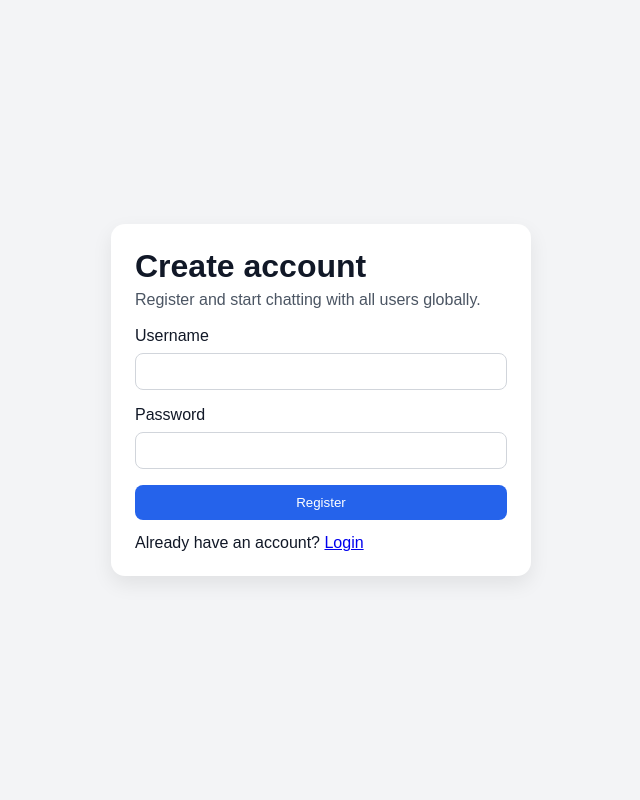
After one commit to tejas49167-ui/h20, a Flask app: page /register in a window 1280 px wide. The commit adds this page. Shown: the whole page, without its empty margins (319-959 px from the left). Run offline with Flask 3, Linux system fonts and the light colour scheme.

Commit message:
Build authenticated global message app with Flask

```diff
--- a/app.py
+++ b/app.py
@@ -1,61 +1,160 @@
-from flask import Flask, render_template, request, jsonify
-import requests
-import os
+from datetime import datetime
+import sqlite3
+from flask import Flask, g, redirect, render_template, request, session, url_for, flash
+from werkzeug.security import check_password_hash, generate_password_hash
+
+app = Flask(__name__)
+app.config["SECRET_KEY"] = "change-this-secret-key"
+DATABASE = "chat.db"
 
 
-app = Flask(__name__)
+def get_db():
+    if "db" not in g:
+        g.db = sqlite3.connect(DATABASE)
+        g.db.row_factory = sqlite3.Row
+    return g.db
 
-API_KEY = os.getenv("GROQ_API_KEY")
+
+@app.teardown_appcontext
+def close_db(error):
+    db = g.pop("db", None)
+    if db is not None:
+        db.close()
+
+
+def init_db():
+    db = get_db()
+    db.executescript(
+        """
+        CREATE TABLE IF NOT EXISTS users (
+            id INTEGER PRIMARY KEY AUTOINCREMENT,
+            username TEXT UNIQUE NOT NULL,
+            password_hash TEXT NOT NULL,
+            created_at TEXT NOT NULL
+        );
+
+        CREATE TABLE IF NOT EXISTS messages (
+            id INTEGER PRIMARY KEY AUTOINCREMENT,
+            user_id INTEGER NOT NULL,
+            content TEXT NOT NULL,
+            created_at TEXT NOT NULL,
+            FOREIGN KEY(user_id) REFERENCES users(id)
+        );
+        """
+    )
+    db.commit()
+
+
+@app.before_request
+def ensure_db_initialized():
+    init_db()
+
+
+def current_user():
+    user_id = session.get("user_id")
+    if not user_id:
+        return None
+
+    db = get_db()
+    return db.execute("SELECT id, username FROM users WHERE id = ?", (user_id,)).fetchone()
+
 
 @app.route("/")
 def home():
-    return render_template("index.html")
+    if current_user() is None:
+        return redirect(url_for("login"))
+    return redirect(url_for("chat_room"))
 
 
-@app.route("/chat", methods=["POST"])
-def chat():
-    user_message = request.json["message"].lower()
-    u = user_message.split()
+@app.route("/register", methods=["GET", "POST"])
+def register():
+    if request.method == "POST":
+        username = request.form.get("username", "").strip().lower()
+        password = request.form.get("password", "")
 
-    print("User typed:", user_message)
-    if "girl" in u or "gf" in u :
-        return jsonify({"reply": "I'm harshith(gay)"})
-    elif "ai" in u or "chatgpt" in u or "gemini" in u or "build" in u :
-        return jsonify({"reply": "\nI'm not any any ai model like anything \nI'm Harshith\n"})
-    elif "lowde" in u or "gandu" in u or "nkn" in u or "nmn" in u :
-        return jsonify({"reply": "No bad words"})
-    elif "where" in u :
-        return jsonify({"reply":"bumi mele akashad keligia \n"})
-    elif "what" in u :
-        return jsonify({"reply": "\nI'm Harshith\nfor your question it's gods wish"})
-    elif "hi" in u :
-        return jsonify({"reply": "\nHelu\n"})
-    elif "how" in u :
-        return jsonify({"reply": "\nI'm Fine how are you ?"})
-    elif "friend" in u:
-        return jsonify({"reply": "\nNan friends yalaru but some are\n1.Modi\n2.elon musk\n"})
-    elif "name" in u or "who" in u:
-        return jsonify({"reply": "It's me Harshith"})
+        if len(username) < 3:
+            flash("Username must be at least 3 characters.")
+            return render_template("register.html")
+        if len(password) < 6:
+            flash("Password must be at least 6 characters.")
+            return render_template("register.html")
+
+        db = get_db()
+        existing_user = db.execute("SELECT id FROM users WHERE username = ?", (username,)).fetchone()
+        if existing_user:
+            flash("Username already exists. Please choose another one.")
+            return render_template("register.html")
+
+        db.execute(
+            "INSERT INTO users (username, password_hash, created_at) VALUES (?, ?, ?)",
+            (username, generate_password_hash(password), datetime.utcnow().isoformat()),
+        )
+        db.commit()
+        flash("Registration successful. Please log in.")
+        return redirect(url_for("login"))
+
+    return render_template("register.html")
 
 
+@app.route("/login", methods=["GET", "POST"])
+def login():
+    if request.method == "POST":
+        username = request.form.get("username", "").strip().lower()
+        password = request.form.get("password", "")
 
-    response = requests.post(
-        "https://api.groq.com/openai/v1/chat/completions",
-        headers={
-            "Authorization": f"Bearer {API_KEY}",
-            "Content-Type": "application/json"
-        },
-        json={
-            "model": "llama-3.1-8b-instant",
-            "messages": [
-                {"role": "user", "content": user_message}
-            ]
-        }
-    )
+        db = get_db()
+        user = db.execute(
+            "SELECT id, username, password_hash FROM users WHERE username = ?", (username,)
+        ).fetchone()
 
-    reply = response.json()["choices"][0]["message"]["content"]
+        if user is None or not check_password_hash(user["password_hash"], password):
+            flash("Invalid username or password.")
+            return render_template("login.html")
 
-    return jsonify({"reply": reply})
+        session["user_id"] = user["id"]
+        flash(f"Welcome, {user['username']}!")
+        return redirect(url_for("chat_room"))
+
+    return render_template("login.html")
+
+
+@app.route("/logout")
+def logout():
+    session.clear()
+    flash("You have been logged out.")
+    return redirect(url_for("login"))
+
+
+@app.route("/chat", methods=["GET", "POST"])
+def chat_room():
+    user = current_user()
+    if user is None:
+        return redirect(url_for("login"))
+
+    db = get_db()
+
+    if request.method == "POST":
+        content = request.form.get("message", "").strip()
+        if content:
+            db.execute(
+                "INSERT INTO messages (user_id, content, created_at) VALUES (?, ?, ?)",
+                (user["id"], content[:500], datetime.utcnow().isoformat()),
+            )
+            db.commit()
+        return redirect(url_for("chat_room"))
+
+    messages = db.execute(
+        """
+        SELECT messages.content, messages.created_at, users.username
+        FROM messages
+        JOIN users ON users.id = messages.user_id
+        ORDER BY messages.id DESC
+        LIMIT 100
+        """
+    ).fetchall()
+
+    return render_template("chat.html", user=user, messages=reversed(messages))
+
+
 if __name__ == "__main__":
-    port = int(os.environ.get("PORT", 10000))
-    app.run(host="0.0.0.0", port=port)
+    app.run(host="0.0.0.0", port=10000, debug=True)
--- a/requirements.txt
+++ b/requirements.txt
@@ -1,3 +1,2 @@
 flask
-requests
 gunicorn
--- a/static/style.css
+++ b/static/style.css
@@ -1,124 +1,135 @@
-
 * {
+  box-sizing: border-box;
   margin: 0;
   padding: 0;
-  box-sizing: border-box;
-  font-family: -apple-system, BlinkMacSystemFont, "Helvetica Neue", Arial, sans-serif;
+  font-family: Arial, sans-serif;
 }
 
+body {
+  background: #f3f4f6;
+  color: #111827;
+}
 
-body {
-  height: 100vh;
-  background: #f5f5f7;
+.page {
+  min-height: 100vh;
   display: flex;
   justify-content: center;
   align-items: center;
+  padding: 24px;
 }
 
+.card {
+  width: 100%;
+  max-width: 760px;
+  background: #fff;
+  border-radius: 14px;
+  box-shadow: 0 8px 20px rgba(0, 0, 0, 0.08);
+  padding: 24px;
+}
 
-.chat-container {
-  width: 95%;
+.auth-card {
   max-width: 420px;
-  height: 85vh;
-  background: white;
-  border-radius: 28px;
-  box-shadow: 0 25px 50px rgba(0, 0, 0, 0.08);
+}
+
+h1 {
+  margin-bottom: 6px;
+}
+
+.subtext {
+  margin-bottom: 18px;
+  color: #4b5563;
+}
+
+.auth-form {
   display: flex;
   flex-direction: column;
-  overflow: hidden;
+  gap: 8px;
 }
 
+input {
+  width: 100%;
+  padding: 10px 12px;
+  border: 1px solid #d1d5db;
+  border-radius: 8px;
+  margin-bottom: 8px;
+}
 
-.header {
+button, .logout {
+  border: none;
+  background: #2563eb;
+  color: #fff;
+  padding: 10px 14px;
+  border-radius: 8px;
+  cursor: pointer;
+  text-decoration: none;
+  display: inline-block;
+}
+
+.switch {
+  margin-top: 14px;
+}
+
+.flash-stack {
+  position: fixed;
+  top: 16px;
+  right: 16px;
+  display: flex;
+  flex-direction: column;
+  gap: 8px;
+}
+
+.flash {
+  background: #111827;
+  color: #fff;
+  padding: 10px 12px;
+  border-radius: 8px;
+}
+
+.chat-shell {
+  max-width: 840px;
+}
+
+.chat-header {
+  display: flex;
+  justify-content: space-between;
+  align-items: center;
+  gap: 16px;
+  margin-bottom: 14px;
+}
+
+.message-form {
+  display: flex;
+  gap: 10px;
+  margin-bottom: 16px;
+}
+
+.messages {
+  max-height: 60vh;
+  overflow-y: auto;
+  border: 1px solid #e5e7eb;
+  border-radius: 10px;
+  padding: 12px;
+  background: #fafafa;
+}
+
+.message-item {
+  padding: 10px;
+  border-radius: 8px;
+  border: 1px solid #e5e7eb;
+  background: #fff;
+  margin-bottom: 8px;
+}
+
+.message-item .meta {
+  display: flex;
+  justify-content: space-between;
+  font-size: 12px;
+  color: #6b7280;
+  margin-bottom: 6px;
+}
+
+.empty {
+  color: #6b7280;
   text-align: center;
   padding: 18px;
-  font-size: 20px;
-  font-weight: 600;
-  border-bottom: 1px solid #eee;
-  color: #1d1d1f;
 }
-
-
-#chat {
-  flex: 1;
-  padding: 16px;
-  overflow-y: auto;
-  display: flex;
-  flex-direction: column;
-  gap: 12px;
-}
-
-.user, .ai {
-  max-width: 80%;
-  padding: 14px 18px;
-  border-radius: 20px;
-  font-size: 16px;
-  line-height: 1.5;
-  word-wrap: break-word;
-}
-
-
-.user {
-  align-self: flex-end;
-  background: #0071e3;
-  color: white;
-  border-bottom-right-radius: 6px;
-}
-
-.ai {
-  align-self: flex-start;
-  background: #e9e9eb;
-  color: #1d1d1f;
-  border-bottom-left-radius: 6px;
-}
-
-
-.input-area {
-  display: flex;
-  padding: 14px;
-  border-top: 1px solid #eee;
-  background: white;
-}
-
-
-input {
-  flex: 1;
-  padding: 12px;
-  border-radius: 20px;
-  border: 1px solid #ccc;
-  font-size: 16px;
-  outline: none;
-}
-
-
-button {
-  margin-left: 10px;
-  padding: 12px 16px;
-  border-radius: 20px;
-  border: none;
-  background: #0071e3;
-  color: white;
-  font-size: 15px;
-  cursor: pointer;
-  transition: 0.2s;
-}
-
-button:hover {
-  background: #005bb5;
-}
-
-
-@media (max-width: 600px) {
-  .chat-container {
-    height: 100vh;
-    border-radius: 0;
-  }
-}
-.logo-link {
-  text-decoration: none;
-  font-size: 13px;
-  color: #0071e3;
-  font-weight: 500;
-  display: block;
-  margin-top: 5px;
-}
--- /dev/null
+++ b/templates/base.html
@@ -0,0 +1,23 @@
+<!DOCTYPE html>
+<html lang="en">
+<head>
+    <meta charset="UTF-8">
+    <meta name="viewport" content="width=device-width, initial-scale=1.0">
+    <title>{% block title %}Global Message App{% endblock %}</title>
+    <link rel="stylesheet" href="{{ url_for('static', filename='style.css') }}">
+</head>
+<body>
+<div class="page">
+    {% with messages = get_flashed_messages() %}
+        {% if messages %}
+            <div class="flash-stack">
+                {% for message in messages %}
+                    <div class="flash">{{ message }}</div>
+                {% endfor %}
+            </div>
+        {% endif %}
+    {% endwith %}
+    {% block content %}{% endblock %}
+</div>
+</body>
+</html>
--- /dev/null
+++ b/templates/register.html
@@ -0,0 +1,18 @@
+{% extends "base.html" %}
+{% block title %}Register | Global Message App{% endblock %}
+{% block content %}
+<div class="card auth-card">
+    <h1>Create account</h1>
+    <p class="subtext">Register and start chatting with all users globally.</p>
+    <form method="POST" class="auth-form">
+        <label>Username</label>
+        <input type="text" name="username" required minlength="3">
+
+        <label>Password</label>
+        <input type="password" name="password" required minlength="6">
+
+        <button type="submit">Register</button>
+    </form>
+    <p class="switch">Already have an account? <a href="{{ url_for('login') }}">Login</a></p>
+</div>
+{% endblock %}
```
Also changed, not shown: static/script.js (+1 -28 lines), templates/chat.html (added, +32 -0 lines), templates/login.html (added, +18 -0 lines).
